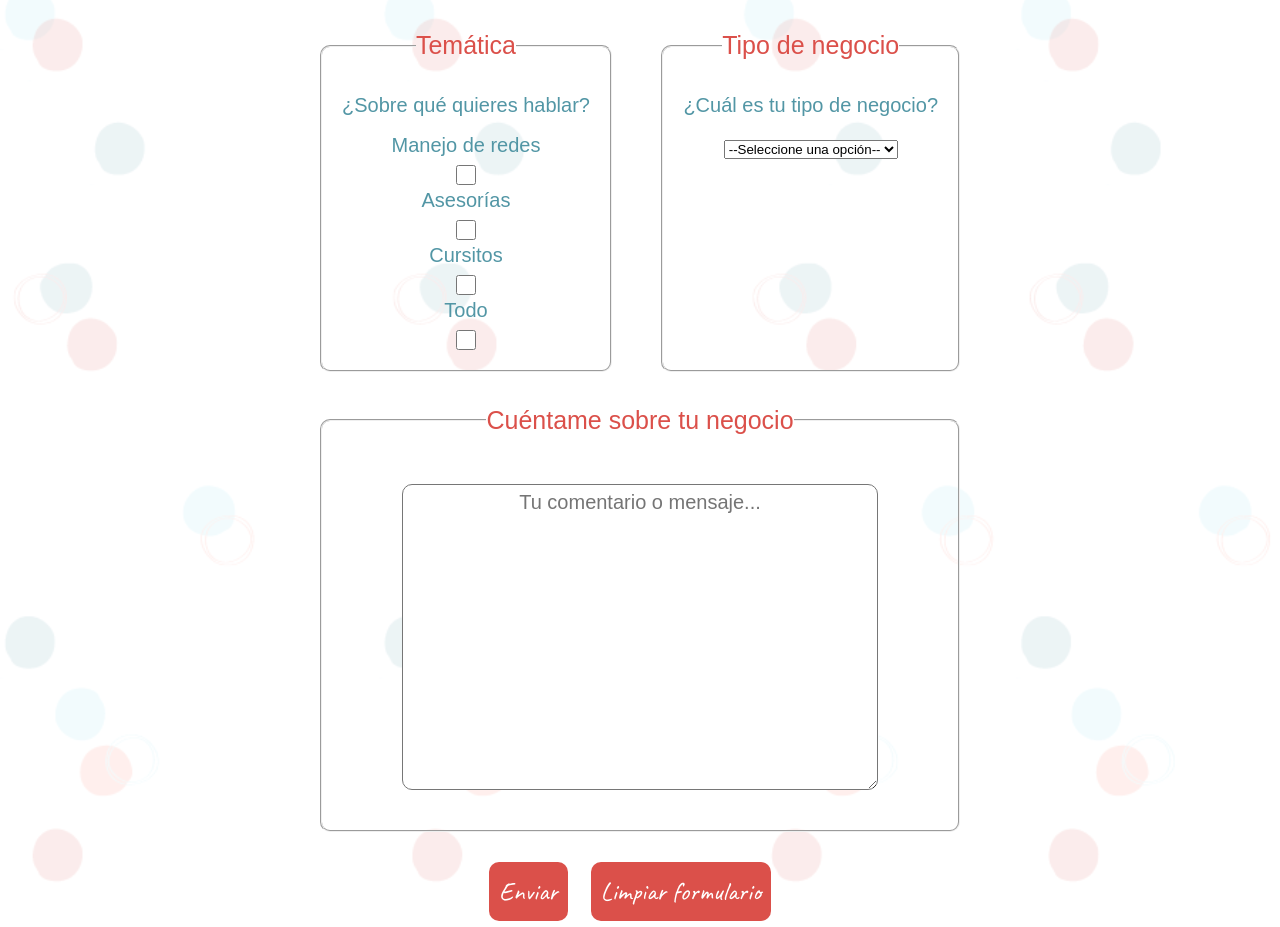
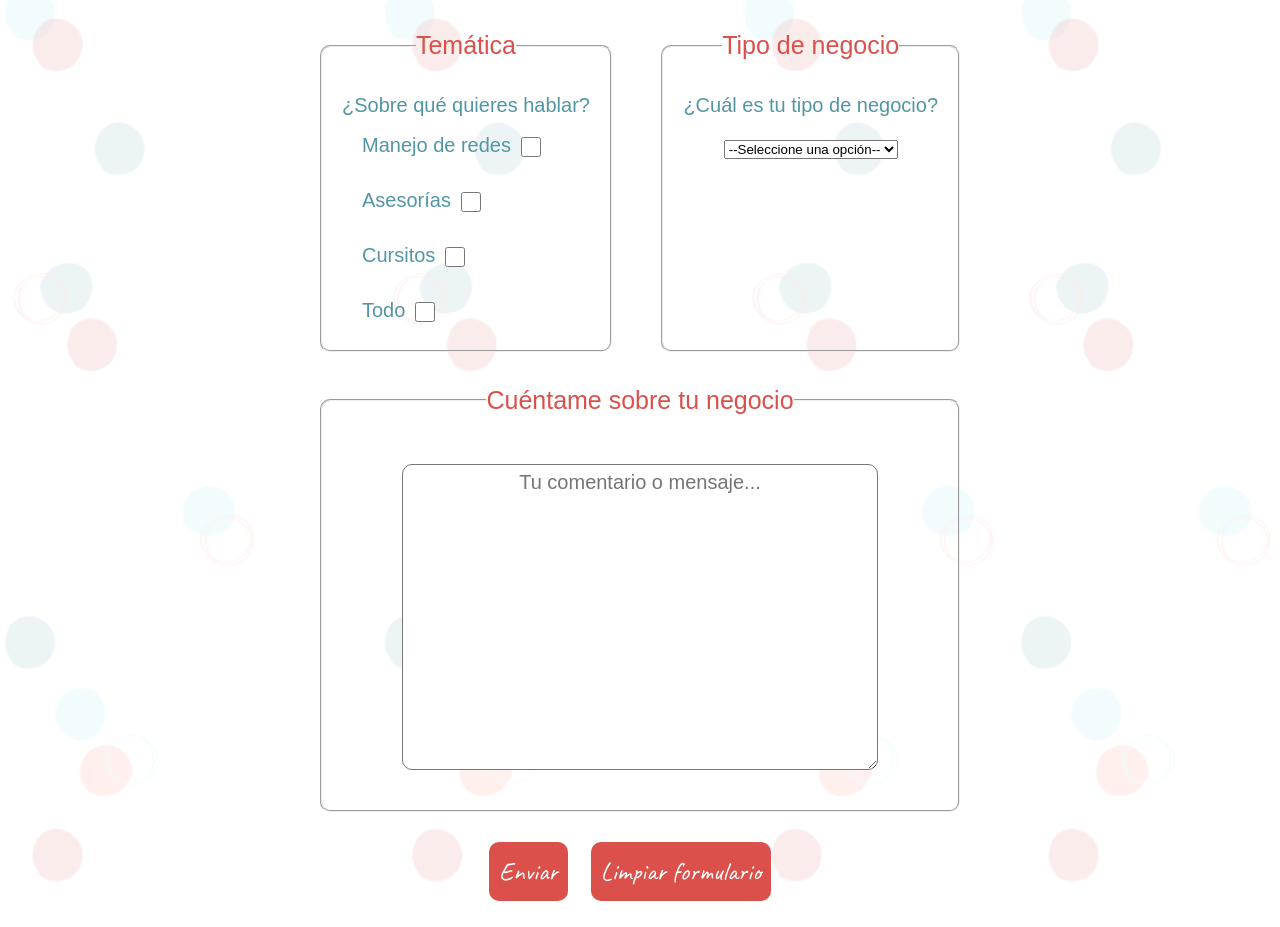
Before and after one commit to danielmedtar/proyecto_coderhouse, a website: page pages/contacto.html in a window 1280 px wide. Shown: the part 1601-2528 px from the top of the page. Drawn offline with nearby package versions, Linux system fonts and the light colour scheme; a web font is replaced by a local one.

Commit message:
arreglo de form input tematica

```diff
--- a/pages/contacto.html
+++ b/pages/contacto.html
@@ -93,16 +93,19 @@
             <legend>Temática</legend>
             <p>¿Sobre qué quieres hablar?</p>
 
-            <div class="labelTema">
+              <div class="containerTema">
                 <label for="redes">Manejo de redes</label>
                 <input type="checkbox" id="redes">
-
+              </div>
+              <div class="containerTema">
                 <label for="asesorias">Asesorías</label>
                 <input type="checkbox" id="asesorias">
-
+              </div>
+              <div class="containerTema">
                 <label for="cursitos">Cursitos</label>
                 <input type="checkbox" id="cursitos">
-
+              </div>
+              <div class="containerTema">
                 <label for="todo">Todo</label>
                 <input type="checkbox" id="todo">
               </div>
--- a/scss/main.scss
+++ b/scss/main.scss
@@ -476,32 +476,28 @@ textarea::placeholder {
     border: solid 1px $rosa;
     border-radius: 5px;
 }
-.labelTema {
+.containerTema {
     display: flex;
     align-items: center;
+    margin-bottom: 20px;
+}
+.containerTema:last-of-type {
+    margin-bottom: 0;
+}
+.containerTema label {
+    font-size: 1.8rem;
+    margin-right: 10px;
+    margin-left: 20px;
 }
 @media (min-width: 768px) {
-    .labelTema {
-        flex-direction: column;
+    .containerTema label {
+        font-size: 2rem;
+        margin-right: 10px;
     }
 }
-.labelTema label {
-    margin-right: 8px;
-}
-@media (min-width: 768px) {
-    .labelTema label {
-        margin-right: 0;
-    }
-}
-.labelTema input {
+.containerTema input {
     width: 20px;
     height: 20px;
-    margin-right: 8px;
-}
-@media (min-width: 768px) {
-    .labelTema input {
-        margin-right: 0;
-    }
 }
 @media (min-width: 768px) {
     .formJuntos {
```
Also changed, not shown: css/styles.css. Lines whose indentation alone changed are shown as unchanged.
